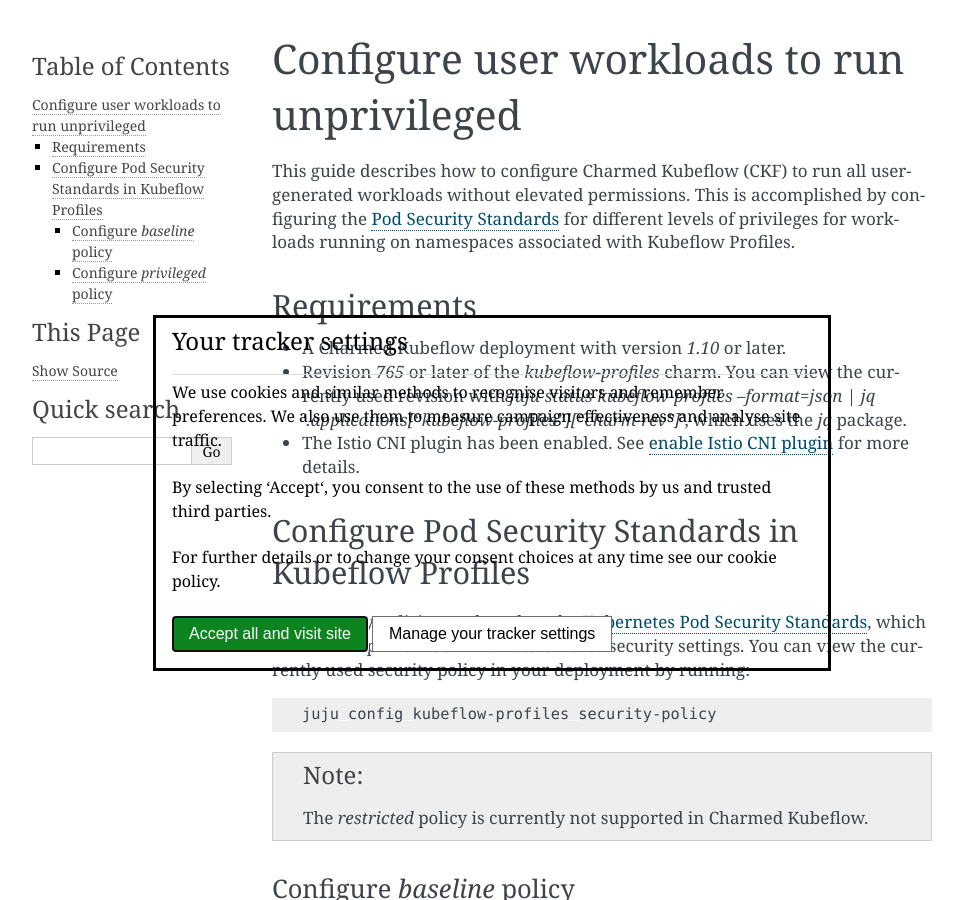
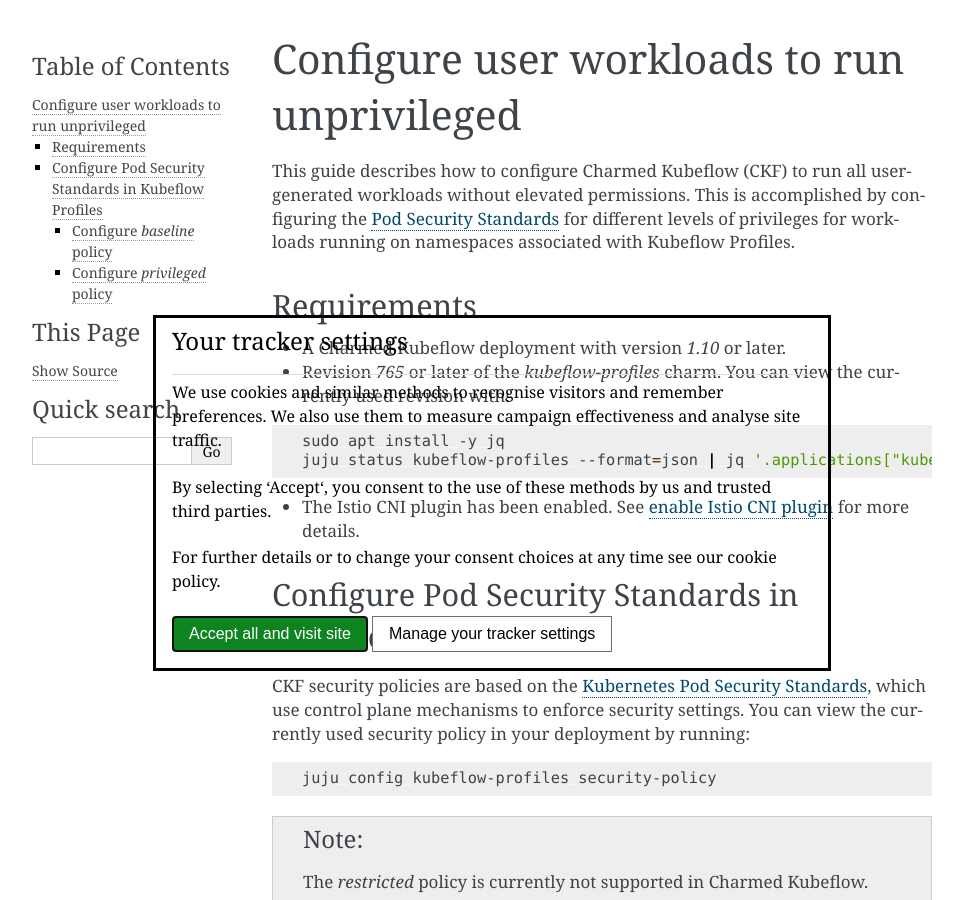
Before and after one commit to canonical/charmed-kubeflow-documentation, a Sphinx documentation site: the page built from docs/how-to/manage/configure-unprivileged-workloads.rst, in a window 1280 px wide and 900 px high. Shown: the whole window, without its empty margins (148-1111 px from the left). Built offline with Sphinx 7.4.7, drawn with Linux system fonts in a browser that asks for light colours.

Commit message:
Add revision requirement

```diff
--- a/docs/how-to/manage/configure-unprivileged-workloads.rst
+++ b/docs/how-to/manage/configure-unprivileged-workloads.rst
@@ -10,7 +10,13 @@
 ---------------------
 
 * A Charmed Kubeflow deployment with version `1.10` or later.
-* Revision `765` or later of the `kubeflow-profiles` charm. You can view the currently used revision with `juju status kubeflow-profiles --format=json | jq '.applications["kubeflow-profiles"]["charm-rev"]'`, which uses the `jq` package.
+* Revision `765` or later of the `kubeflow-profiles` charm. You can view the currently used revision with:
+
+.. code-block:: bash
+
+     sudo apt install -y jq
+     juju status kubeflow-profiles --format=json | jq '.applications["kubeflow-profiles"]["charm-rev"]'
+
 * The Istio CNI plugin has been enabled. See :ref:`enable Istio CNI plugin<enable_istio_cni>` for more details.
 
 
```
Also changed, not shown: 1 other file.
